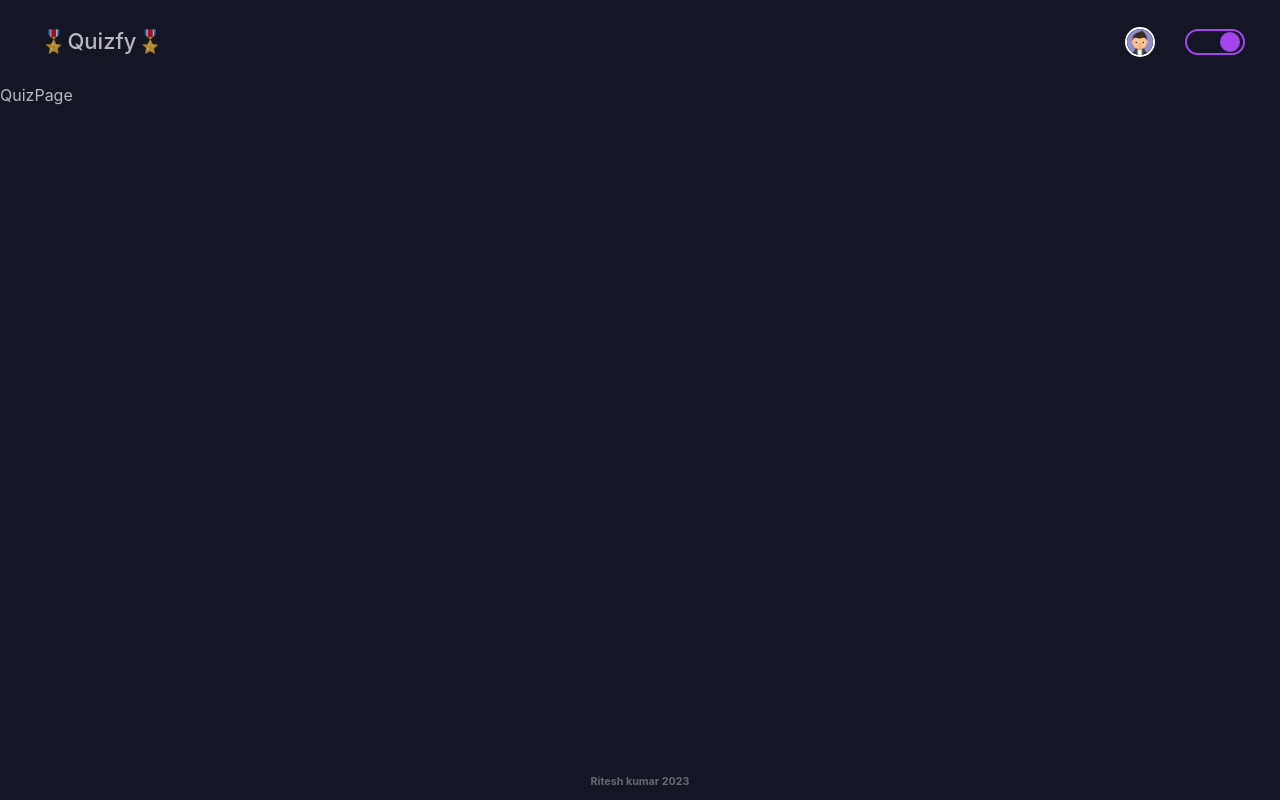
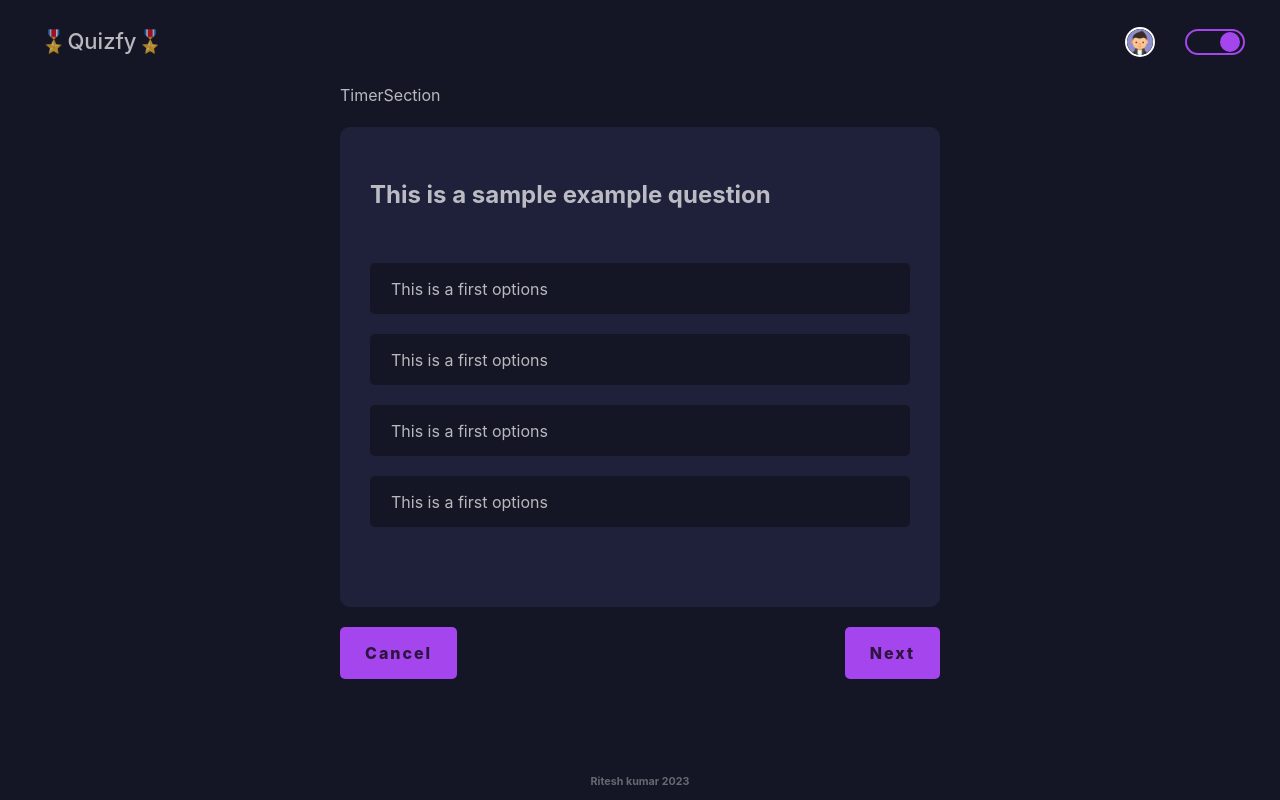
Before and after one commit to riteshkumarldh/quiz-app, a React (Vite) app: page /quiz in a window 1280 px wide. Built offline with nearby package versions, Linux system fonts and the light colour scheme.

Commit message:
working on quiz page

```diff
--- /dev/null
+++ b/src/components/QuizQuestion.jsx
@@ -0,0 +1,26 @@
+export default function QuizQuestion() {
+  return (
+    <div className="quiz__box">
+      <h2>This is a sample example question</h2>
+
+      <ul className="quiz__box--answers">
+        <li role="button">
+          <div></div>
+          <p>This is a first options</p>
+        </li>
+        <li role="button">
+          <div></div>
+          <p>This is a first options</p>
+        </li>
+        <li role="button">
+          <div></div>
+          <p>This is a first options</p>
+        </li>
+        <li role="button">
+          <div></div>
+          <p>This is a first options</p>
+        </li>
+      </ul>
+    </div>
+  );
+}
--- /dev/null
+++ b/src/components/TimerSection.jsx
@@ -0,0 +1,3 @@
+export default function TimerSection() {
+  return <div>TimerSection</div>;
+}
--- a/src/styles/index.scss
+++ b/src/styles/index.scss
@@ -4,4 +4,5 @@
 @import "./partials/homePage";
 @import "./partials/profilepage";
 @import "./partials/resultpage";
+@import "./partials/quizpage";
 @import "./partials/footer";
--- /dev/null
+++ b/src/styles/partials/_quizpage.scss
@@ -0,0 +1,37 @@
+.quiz {
+  &__container {
+    max-width: 600px;
+    width: 100%;
+    margin-inline: auto;
+  }
+
+  &__box {
+    background-color: var(--second-bg);
+    padding: 5rem 3rem 8rem;
+    border-radius: 1rem;
+    margin-block: 2rem;
+
+    &--answers {
+      margin-top: 50px;
+      display: flex;
+      flex-direction: column;
+      gap: 20px;
+
+      li {
+        background-color: var(--body-bg);
+        padding: 1.25rem 2rem;
+        border-radius: 0.5rem;
+        cursor: pointer;
+        border: 1px solid transparent;
+
+        &:hover {
+          border-color: var(--accent);
+        }
+      }
+    }
+  }
+
+  &__actions {
+    @include flex-between();
+  }
+}
--- a/src/views/QuizPage.jsx
+++ b/src/views/QuizPage.jsx
@@ -1,3 +1,20 @@
+import Button from "../components/Button";
+import QuizQuestion from "../components/QuizQuestion";
+import TimerSection from "../components/TimerSection";
+
 export default function QuizPage() {
-  return <div>QuizPage</div>;
+  return (
+    <main>
+      <section className="quiz">
+        <div className="quiz__container">
+          <TimerSection />
+          <QuizQuestion />
+          <div className="quiz__actions">
+            <Button>Cancel</Button>
+            <Button>Next</Button>
+          </div>
+        </div>
+      </section>
+    </main>
+  );
 }
```
